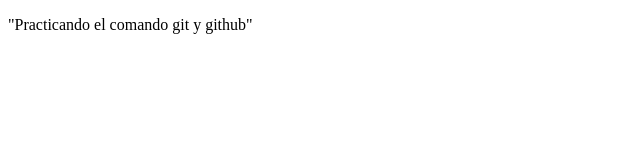
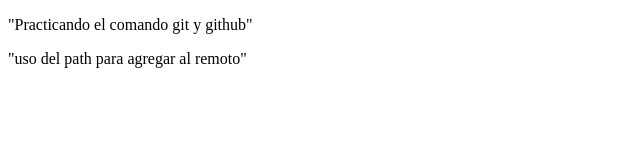
Before and after one commit to JLUIS14/sistema--de-registro-3, a plain HTML site: page index.html in a window 1280 px wide. Shown: the whole page, without its empty margins (0-640 px from the left). Drawn offline with Linux system fonts and the light colour scheme.

Commit message:
actualiza el index

```diff
--- a/index.html
+++ b/index.html
@@ -7,5 +7,6 @@
 </head>
 <body>
     <p>"Practicando el comando git y github"</p>
+    <p>"uso del path para agregar al remoto"</p>
 </body>
 </html>
```
